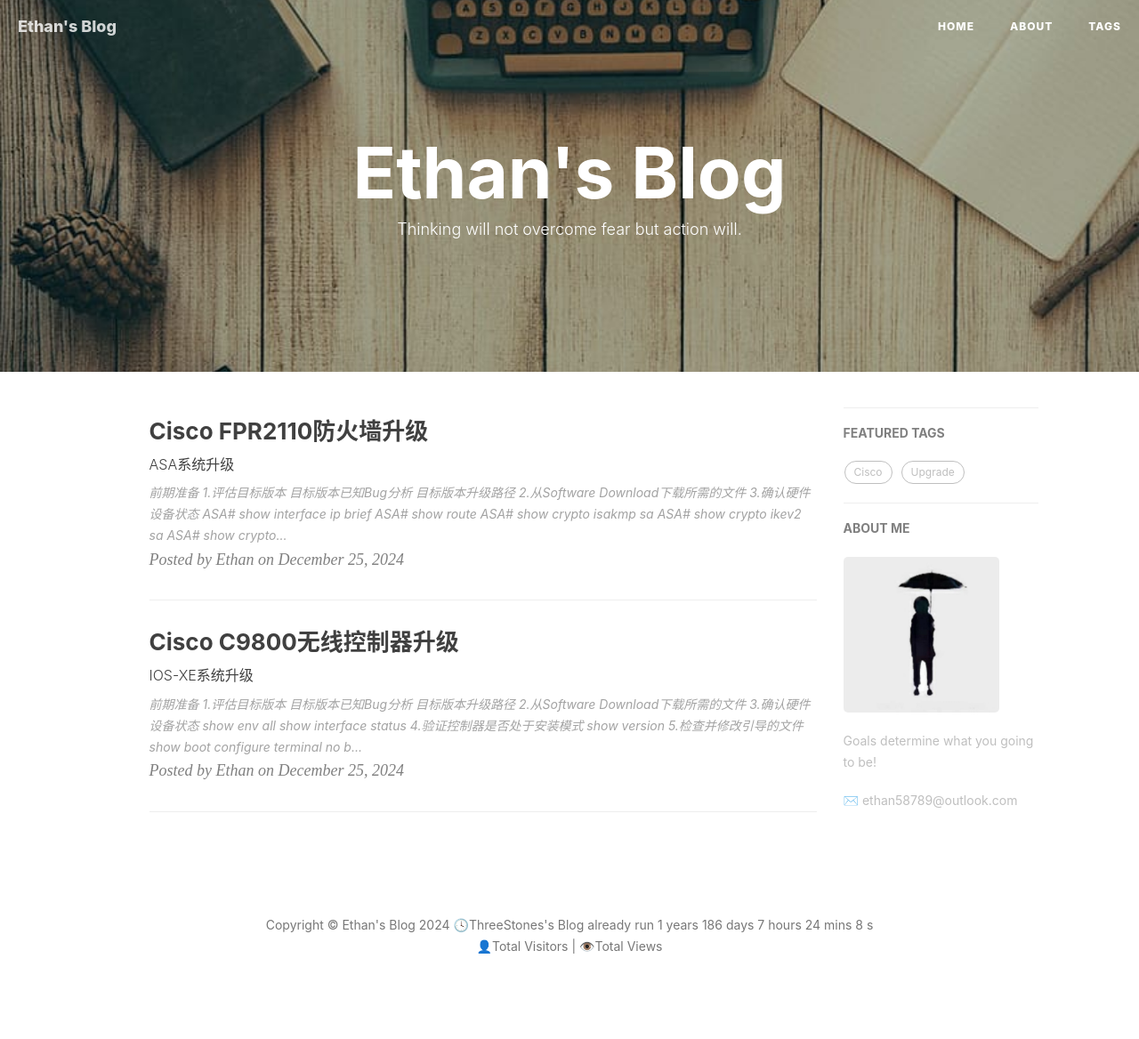
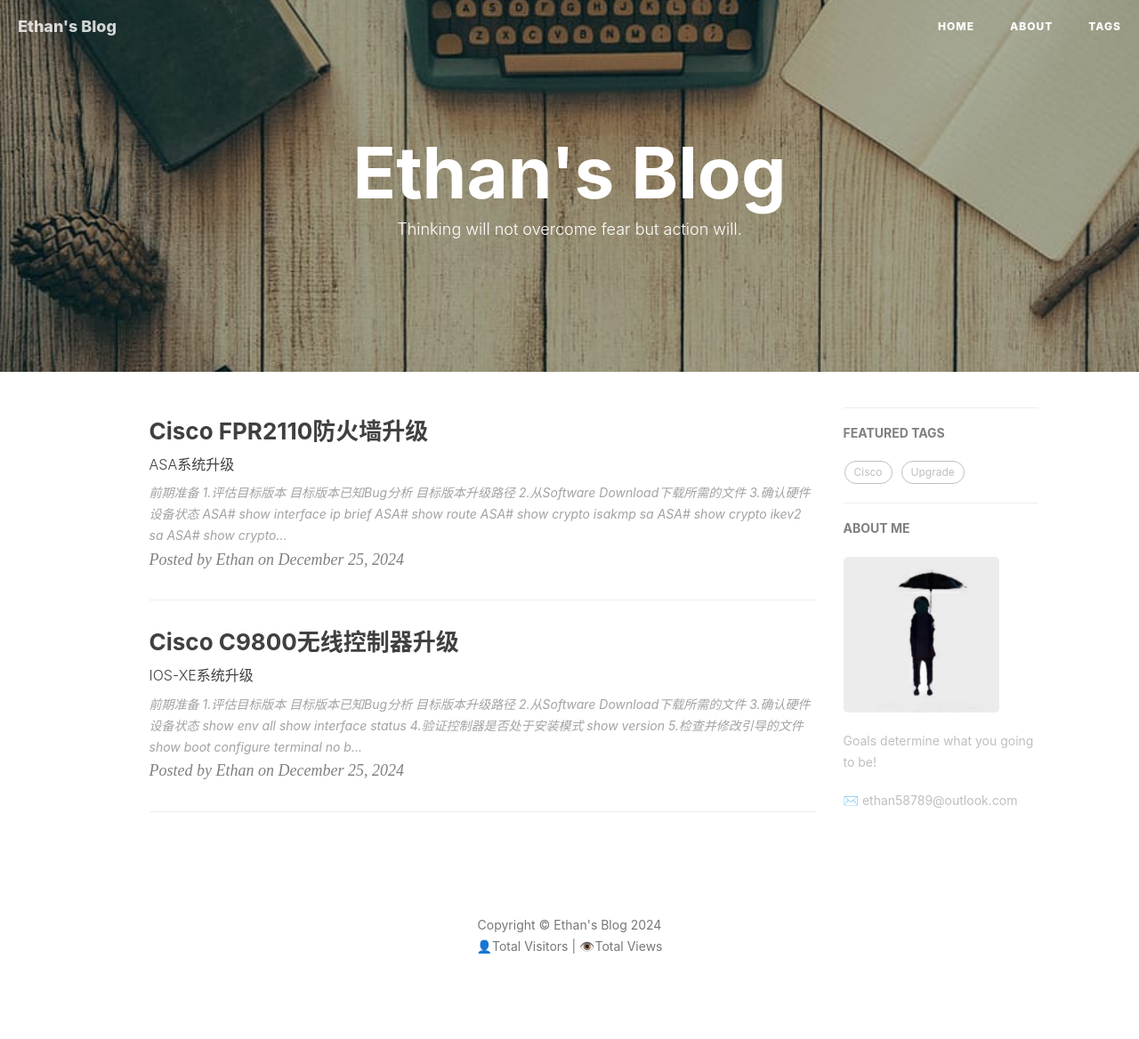
Before and after one commit to Ethan58789/Ethan58789.github.io, a Jekyll site: the page built from index.html, in a window 1280 px wide. Shown: the whole page at 89% size. Built offline with Jekyll 4.4.1, drawn with Linux system fonts in a browser that asks for light colours; nearby versions of some CDN libraries; the list of posts is cut into pages by our own code; comment, search, counter and statistics services are not loaded; part of the change alters nothing that is shown.

Commit message:
Initial commit

```diff
--- a/_includes/footer.html
+++ b/_includes/footer.html
@@ -93,34 +93,6 @@
                 <p class="copyright text-muted">
                     Copyright &copy; {{ site.title }} {{ site.time | date: '%Y' }}
                     <script async src="//busuanzi.ibruce.info/busuanzi/2.3/busuanzi.pure.mini.js"></script>
-                    <span id="sitetime"></span> <!--显示建站时间的地方放置此代码 可以加上其他代HTML代码加粗颜色等-->
-                    <script language=javascript>
-                    function siteTime(){
-                        window.setTimeout("siteTime()", 1000);
-                        var seconds = 1000;
-                        var minutes = seconds * 60;
-                        var hours = minutes * 60;
-                        var days = hours * 24;
-                        var years = days * 365;
-                        var today = new Date();
-                        var todayYear = today.getFullYear();
-                        var todayMonth = today.getMonth()+1;
-                        var todayDate = today.getDate();
-                        var todayHour = today.getHours();
-                        var todayMinute = today.getMinutes();
-                        var todaySecond = today.getSeconds();
-                        var t1 = Date.UTC(2023,6,24,20,00,00);  //此处填写建站时间 依次为 年,月,日,时,分,秒注意格式 半角,
-                        var t2 = Date.UTC(todayYear,todayMonth,todayDate,todayHour,todayMinute,todaySecond);
-                        var diff = t2-t1;
-                        var diffYears = Math.floor(diff/years);
-                        var diffDays = Math.floor((diff/days)-diffYears*365);
-                        var diffHours = Math.floor((diff-(diffYears*365+diffDays)*days)/hours);
-                        var diffMinutes = Math.floor((diff-(diffYears*365+diffDays)*days-diffHours*hours)/minutes);
-                        var diffSeconds = Math.floor((diff-(diffYears*365+diffDays)*days-diffHours*hours-diffMinutes*minutes)/seconds);
-                        document.getElementById("sitetime").innerHTML="🕓ThreeStones's Blog already run "+diffYears+" years "+diffDays+" days "+diffHours+" hours "+diffMinutes+" mins "+diffSeconds+" s";
-                        }
-                        siteTime();
-                    </script>
                     <br />
                     <span id="busuanzi_container_site_uv">
                     👤Total Visitors <span id="busuanzi_value_site_uv"></span> |
```
